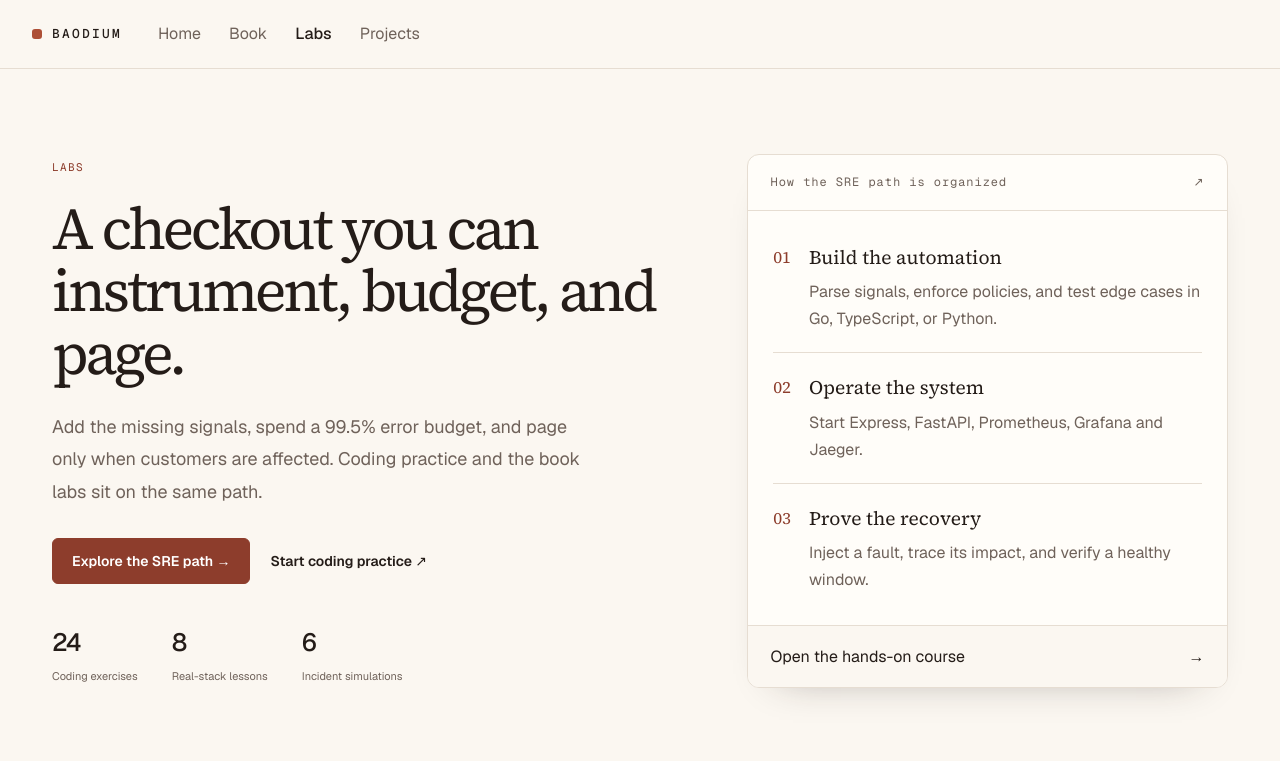
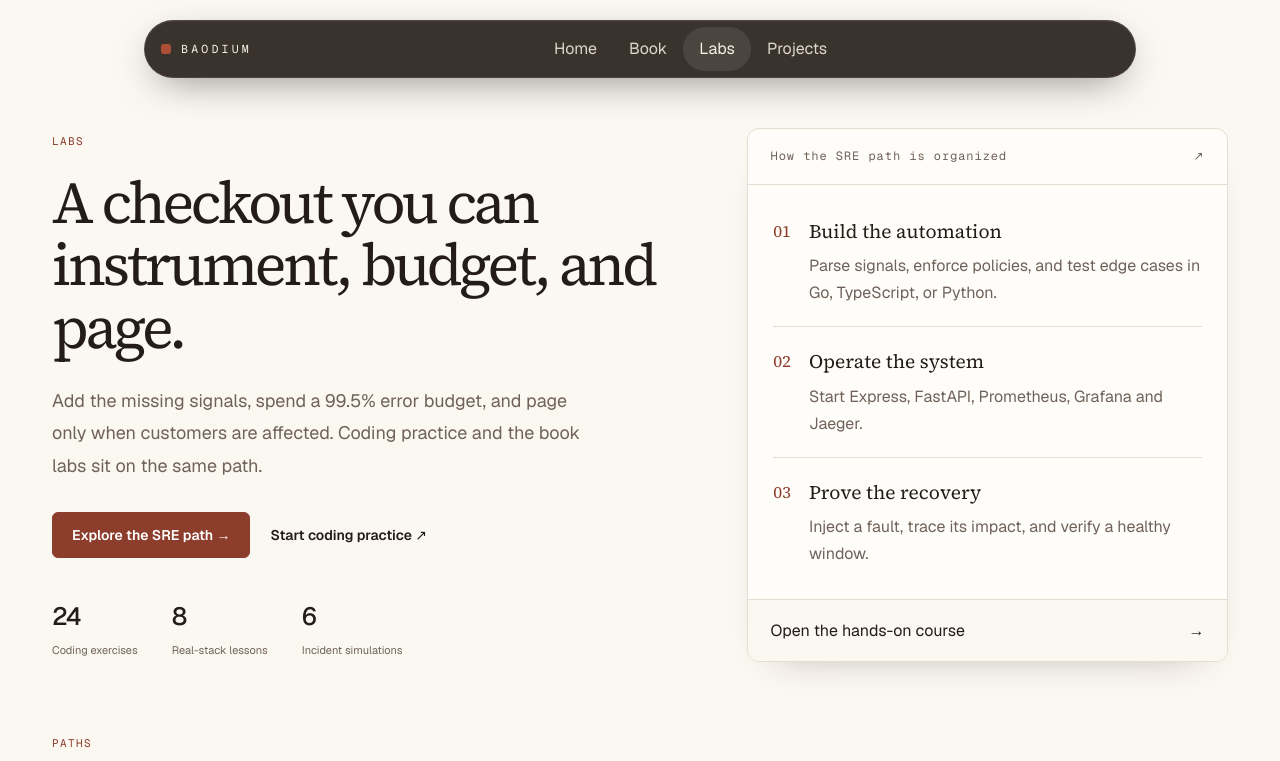
Before and after one commit to baodium/baodium-home, a Next.js app: page /labs in a window 1280 px wide. Shown: the top 761 px of the page. Built offline with nearby package versions, Linux system fonts and the light colour scheme.

Commit message:
Use the dark floating pill as the site header.
Book, labs, SRE, projects, and chapter pages now share the homepage bar, with the current link following the route.

```diff
--- a/src/components/Navigation.tsx
+++ b/src/components/Navigation.tsx
@@ -4,7 +4,6 @@ import { useEffect, useRef, useState } from "react";
 import Link from "next/link";
 import { usePathname } from "next/navigation";
 import { AnimatePresence, motion } from "motion/react";
-import { SiteHeader } from "@/components/SiteHeader";
 import { usePrefersReducedMotion } from "@/lib/motion-prefs";
 
 /** Shared destinations in the homepage navigation. */
@@ -17,19 +16,36 @@ const links = [
 
 const ease = [0.22, 1, 0.36, 1] as const;
 
-/** The dark floating pill. Homepage only. */
-function HomePill() {
+function routeId(pathname: string) {
+  if (pathname === "/") return "home";
+  if (pathname === "/system-design" || pathname.startsWith("/system-design/")) return "book";
+  if (
+    pathname === "/labs" ||
+    pathname.startsWith("/labs/") ||
+    pathname === "/sre-labs" ||
+    pathname.startsWith("/sre-labs/")
+  ) {
+    return "labs";
+  }
+  if (pathname === "/projects" || pathname.startsWith("/projects/")) return "projects";
+  return null;
+}
+
+/** Dark floating pill. Same bar on every page. */
+export function SitePill() {
+  const pathname = usePathname() ?? "/";
+  const onHome = pathname === "/";
   const reduce = usePrefersReducedMotion();
   const [sectionActive, setSectionActive] = useState<string | null>(null);
   const [open, setOpen] = useState(false);
   const toggleRef = useRef<HTMLButtonElement>(null);
   const menuRef = useRef<HTMLElement>(null);
   const [tucked, setTucked] = useState(false);
-  const active = sectionActive ?? "home";
-  const barHidden = !reduce && tucked && !open;
+  const active = onHome ? (sectionActive ?? "home") : routeId(pathname);
+  const barHidden = onHome && !reduce && tucked && !open;
 
   useEffect(() => {
-    if (reduce) return;
+    if (!onHome || reduce) return;
     let last = window.scrollY;
     const onScroll = () => {
       const y = window.scrollY;
@@ -40,9 +56,10 @@ function HomePill() {
     };
     window.addEventListener("scroll", onScroll, { passive: true });
     return () => window.removeEventListener("scroll", onScroll);
-  }, [reduce]);
+  }, [onHome, reduce]);
 
   useEffect(() => {
+    if (!onHome) return;
     const sectionIds = ["book", "play", "projects"];
     const sections = sectionIds
       .map((id) => document.getElementById(id))
@@ -66,7 +83,7 @@ function HomePill() {
       observer.disconnect();
       window.removeEventListener("scroll", onScroll);
     };
-  }, []);
+  }, [onHome]);
 
   useEffect(() => {
     if (!open) return;
@@ -207,9 +224,7 @@ function HomePill() {
   );
 }
 
-/** Homepage keeps the dark pill. Every other page uses the book bar. */
+/** Site navigation. The dark pill is the only header. */
 export function Navigation() {
-  const pathname = usePathname();
-  if (pathname === "/") return <HomePill />;
-  return <SiteHeader fixed />;
+  return <SitePill />;
 }
--- a/src/components/book/reader/BookShell.tsx
+++ b/src/components/book/reader/BookShell.tsx
@@ -3,7 +3,7 @@
 import { useEffect, useState, type ReactNode } from "react";
 import { usePathname } from "next/navigation";
 import type { BookChapterMeta } from "@/lib/book/types";
-import { SiteHeader } from "@/components/SiteHeader";
+import { SitePill } from "@/components/Navigation";
 import { ReaderProvider, useReader } from "@/components/book/reader/ReaderProvider";
 import { BookSidebar } from "@/components/book/reader/BookSidebar";
 import { BookToolbar } from "@/components/book/reader/BookToolbar";
@@ -67,13 +67,11 @@ function ShellBody({
   }, [setChromeVisible]);
 
   return (
-    <div className="flex h-[100dvh] flex-col bg-[#fbf7f1]">
-      <div className="book-site-header relative z-[80] shrink-0" data-no-flip>
-        <SiteHeader />
-      </div>
+    <div className="flex h-[100dvh] flex-col bg-[#f6f1ea] pt-[5.5rem]">
+      <SitePill />
+      <BookSearch open={searchOpen} onClose={() => setSearchOpen(false)} />
       <div className="book-reader relative min-h-0 flex-1 text-[var(--reader-fg)]">
       <div aria-hidden="true" className="book-reader-atmosphere" />
-      <BookSearch open={searchOpen} onClose={() => setSearchOpen(false)} />
       <div className="reader-sheet relative z-[1] mx-auto flex h-full w-full max-w-[calc(var(--reader-measure)+24rem)]">
         <BookSidebar chapters={chapters} />
         <div className="book-reader-stage relative z-0 flex min-w-0 flex-1 flex-col">
--- a/src/components/experience/chapter/ChapterExperience.tsx
+++ b/src/components/experience/chapter/ChapterExperience.tsx
@@ -150,7 +150,7 @@ function ChapterSession({ killercodaUrl, runnerUrl, labUrl }: ChapterProps) {
 
   return (
     <article className="bg-[#f6f1ea] text-[#241c18]" onKeyDown={onKeyDown}>
-      <header className="mx-auto max-w-[1240px] px-6 pb-8 pt-16 sm:px-10 sm:pt-20">
+      <header className="mx-auto max-w-[1240px] px-6 pb-8 pt-8 sm:px-10 sm:pt-10">
         <p className="font-mono text-sm uppercase tracking-[0.16em] text-[#b4532a]">
           Chapter {chapter.number} · {chapter.title}
         </p>
--- a/src/components/labs/LabsShell.tsx
+++ b/src/components/labs/LabsShell.tsx
@@ -1,5 +1,5 @@
 import type { ReactNode } from "react";
-import { SiteHeader } from "@/components/SiteHeader";
+import { SitePill } from "@/components/Navigation";
 import { Footer } from "@/components/Footer";
 import "./labs.css";
 
@@ -11,8 +11,8 @@ export function LabsShell({
   wide?: boolean;
 }) {
   return (
-    <div className="labs-root">
-      <SiteHeader />
+    <div className="labs-root pt-[5.5rem]">
+      <SitePill />
       <main id="main" className={wide ? "labs-main labs-wide" : "labs-main"}>
         {children}
       </main>
--- a/src/components/labs/labs.css
+++ b/src/components/labs/labs.css
@@ -110,7 +110,7 @@
   display: grid;
   grid-template-columns: 1.3fr 1fr;
   gap: 70px;
-  padding: 85px 0 70px;
+  padding: 2.5rem 0 4.5rem;
   align-items: center;
 }
 .labs-hero h1,
--- a/src/components/learning/LearningShell.tsx
+++ b/src/components/learning/LearningShell.tsx
@@ -1,5 +1,5 @@
 import { Suspense, type ReactNode } from "react";
-import { SiteHeader } from "@/components/SiteHeader";
+import { SitePill } from "@/components/Navigation";
 import { ReturnToReading } from "@/components/learning/ReturnToReading";
 
 export type LearningSurface = "lab" | "drill" | "book";
@@ -24,12 +24,12 @@ export function LearningShell({
   return (
     <div className="learn-root exp-root relative min-h-[100dvh]" data-surface={surface}>
       <div aria-hidden="true" className="exp-atmosphere" />
-      <SiteHeader />
+      <SitePill />
       <p className="sr-only">{title ? `${kicker}. ${title}` : kicker}</p>
       <Suspense fallback={null}>
         <ReturnToReading />
       </Suspense>
-      <main id="main" className="relative z-[1]">
+      <main id="main" className="relative z-[1] pt-[5.5rem]">
         {children}
       </main>
     </div>
--- a/src/components/play/PlayChrome.tsx
+++ b/src/components/play/PlayChrome.tsx
@@ -1,6 +1,6 @@
 import type { ReactNode } from "react";
 import { Footer } from "@/components/Footer";
-import { SiteHeader } from "@/components/SiteHeader";
+import { SitePill } from "@/components/Navigation";
 export function PlayChrome({
   children,
 }: {
@@ -9,10 +9,10 @@ export function PlayChrome({
 }) {
   return (
     <>
-      <SiteHeader />
+      <SitePill />
       <main
         id="main"
-        className="bg-[#f4f7fa] pb-16 pt-10 text-ink md:pb-24 md:pt-14"
+        className="bg-[#f4f7fa] pb-16 pt-28 text-ink md:pb-24"
       >
         {children}
       </main>
--- a/src/components/sre/SreChrome.tsx
+++ b/src/components/sre/SreChrome.tsx
@@ -9,7 +9,7 @@ import "./refinements.css";
 import Link from "next/link";
 import { usePathname } from "next/navigation";
 import type { ReactNode } from "react";
-import { SiteHeader } from "@/components/SiteHeader";
+import { SitePill } from "@/components/Navigation";
 
 const labs = [
   { href: "/sre-labs/coding", label: "Coding practice" },
@@ -34,11 +34,11 @@ export function SreChrome({
   const inLab = pathname !== "/sre-labs";
 
   return (
-    <div className="learn-root exp-root relative min-h-[100dvh]">
-      <SiteHeader />
+    <div className="learn-root exp-root relative min-h-[100dvh] pt-[5.5rem]">
+      <SitePill />
       <main
         id="main"
-        className="relative z-[1] mx-auto w-full max-w-[88rem] px-4 pb-16 pt-6 sm:px-6 md:pt-8"
+        className="relative z-[1] mx-auto w-full max-w-[88rem] px-4 pb-16 pt-2 sm:px-6"
       >
         {inLab || showSections ? (
           <nav className="sre-sections" aria-label="SRE labs">
```
